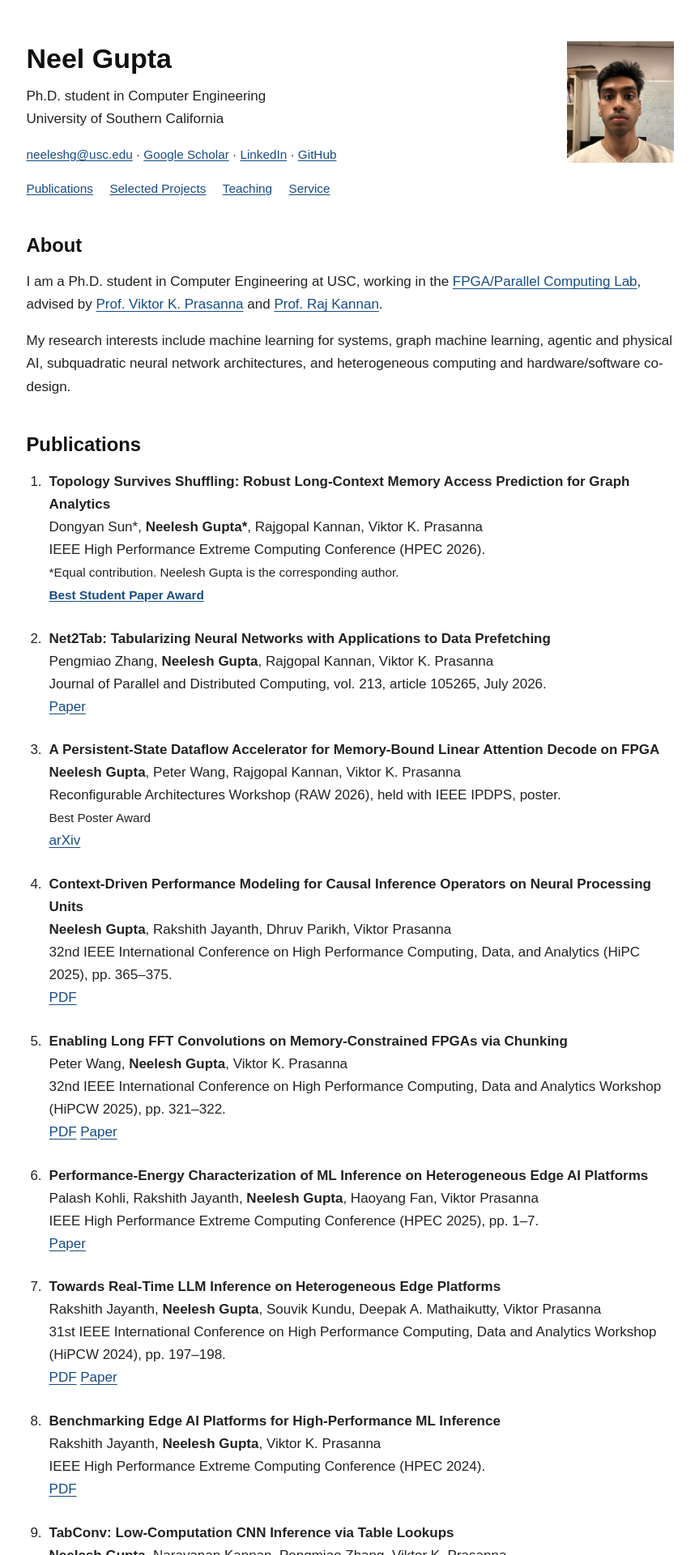
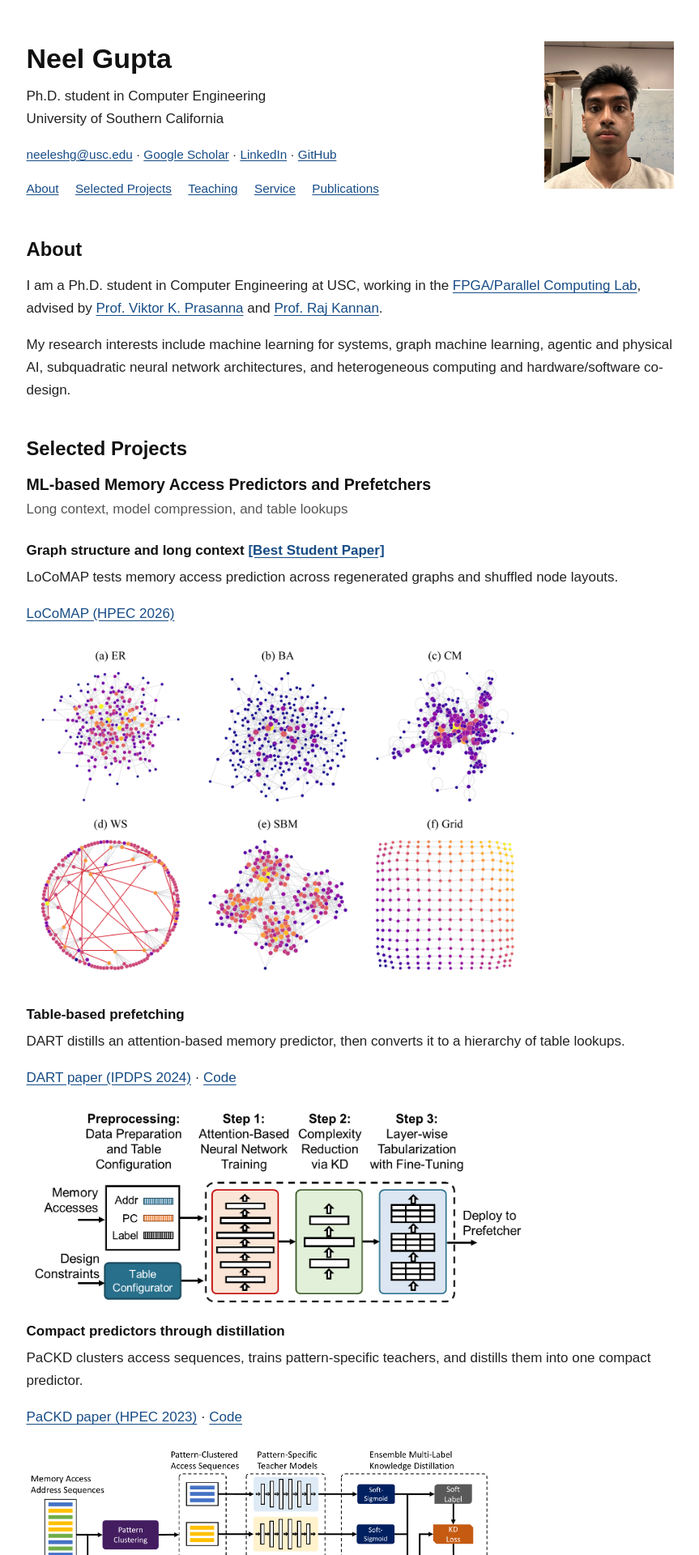
Before and after one commit to neeleshg23/neeleshg23.github.io, a Jekyll site: the page index.html, which Jekyll copies as it is, in a window 1280 px wide. Shown: the top 1920 px of the page at 81% size, without its empty margins (208-1071 px from the left). Built offline with Jekyll 4.4.1, drawn with Linux system fonts in a browser that asks for light colours; some of the changed text lies outside the part shown.

Commit message:
Organize research topics and simplify homepage content

```diff
--- a/assets/css/style.css
+++ b/assets/css/style.css
@@ -9,33 +9,34 @@ body { max-width: 850px; margin: 3rem auto; padding: 0 1.5rem; }
 a { color: #174c86; text-underline-offset: .15em; }
 a:hover { color: #102f52; }
 a:focus-visible { outline: 2px solid #174c86; outline-offset: 4px; }
-h1, h2, h3 { line-height: 1.25; color: #111; }
+h1, h2, h3, h4 { line-height: 1.25; color: #111; }
 h1 { margin: 0 0 .65rem; font-size: 2rem; }
 h2 { margin: 2.5rem 0 1rem; font-size: 1.4rem; }
 h3 { margin: 0 0 .3rem; font-size: 1.15rem; }
 p { margin: 0 0 1rem; }
 header { display: flow-root; }
-.portrait { float: right; width: 132px; height: 150px; object-fit: cover; margin: 0 0 1rem 2rem; }
+.portrait { float: right; width: 160px; height: 182px; object-fit: cover; margin: 0 0 1rem 2rem; }
 .profile-links { font-size: .9rem; }
 nav { display: flex; flex-wrap: wrap; gap: .4rem 1.2rem; font-size: .9rem; }
 .skip-link { position: absolute; left: 1rem; top: -5rem; background: #fff; padding: .5rem; }
 .skip-link:focus { top: 1rem; }
-section { scroll-margin-top: 1.5rem; }
+[id] { scroll-margin-top: 1.5rem; }
 .publications { padding-left: 1.4rem; }
 .publications li { padding-left: .25rem; margin: 0 0 1.5rem; }
 .publications p { margin: 0; }
 .paper-title { font-size: 1rem; }
-.contribution, .award { font-size: .9rem; }
+.award { font-weight: 700; white-space: nowrap; }
 .project { margin: 0 0 2.5rem; }
+.work { margin-top: 1.5rem; }
+h4 { margin: 0 0 .5rem; font-size: 1rem; }
 .subtitle { color: #555; margin-bottom: .8rem; }
 figure { margin: 1.25rem 0 0; max-width: 620px; }
 figure img { display: block; width: 100%; height: auto; }
-figcaption { color: #555; font-size: .85rem; margin-top: .6rem; }
 footer { margin-top: 2.5rem; padding-top: 1rem; border-top: 1px solid #ddd; color: #555; font-size: .8rem; }
 @media (max-width: 560px) {
   :root { font-size: 16px; }
   body { margin: 1.5rem auto; padding: 0 1.1rem; }
-  .portrait { width: 90px; height: 102px; margin-left: 1rem; }
+  .portrait { width: 110px; height: 125px; margin-left: 1rem; }
   h1 { font-size: 1.7rem; }
   .profile-links, nav { clear: both; }
   .publications { padding-left: 1.15rem; }
--- a/index.html
+++ b/index.html
@@ -7,12 +7,12 @@
   <meta name="description" content="Neel Gupta is a Ph.D. student in Computer Engineering at USC. Research, publications, and selected projects in machine learning for systems and heterogeneous computing.">
   <link rel="canonical" href="https://neeleshg23.github.io/">
   <link rel="icon" href="favicon.ico">
-  <link rel="stylesheet" href="assets/css/style.css?v=20261027">
+  <link rel="stylesheet" href="assets/css/style.css?v=20261027-2">
 </head>
 <body>
   <a class="skip-link" href="#main">Skip to content</a>
   <header>
-    <img class="portrait" src="assets/images/profile.jpg" alt="Portrait of Neel Gupta" width="132" height="150">
+    <img class="portrait" src="assets/images/profile.jpg" alt="Portrait of Neel Gupta" width="160" height="182">
     <h1>Neel Gupta</h1>
     <p>Ph.D. student in Computer Engineering<br>University of Southern California</p>
     <p class="profile-links">
@@ -22,10 +22,11 @@
       <a href="https://github.com/neeleshg23">GitHub</a>
     </p>
     <nav aria-label="Page sections">
-      <a href="#publications">Publications</a>
+      <a href="#about">About</a>
       <a href="#selected-projects">Selected Projects</a>
       <a href="#teaching">Teaching</a>
       <a href="#service">Service</a>
+      <a href="#publications">Publications</a>
     </nav>
   </header>
   <main id="main" tabindex="-1">
@@ -40,15 +41,83 @@
         heterogeneous computing and hardware/software co-design.</p>
     </section>
 
+    <section aria-labelledby="selected-projects">
+      <h2 id="selected-projects">Selected Projects</h2>
+      <article class="project" aria-labelledby="memory-predictors">
+        <h3 id="memory-predictors">ML-based Memory Access Predictors and Prefetchers</h3>
+        <p class="subtitle">Long context, model compression, and table lookups</p>
+
+        <div class="work">
+          <h4 id="locomap">Graph structure and long context <a class="award" href="https://ieee-hpec.org/ieee-hpec-2026-agenda/">[Best Student Paper]</a></h4>
+          <p>LoCoMAP tests memory access prediction across regenerated graphs and shuffled node layouts.</p>
+          <p><a href="#publication-1">LoCoMAP (HPEC 2026)</a></p>
+          <figure>
+            <a href="assets/images/hpec26-figure-1.png">
+              <img src="assets/images/hpec26-figure-1.png" width="1440" height="984" loading="lazy" decoding="async"
+                alt="LoCoMAP graph study: Erdős–Rényi random connectivity, Barabási–Albert hubs, Copying Model clusters, Watts–Strogatz small-world ring, stochastic block communities, and a regular grid.">
+            </a>
+          </figure>
+        </div>
+
+        <div class="work">
+          <h4 id="dart">Table-based prefetching</h4>
+          <p>DART distills an attention-based memory predictor, then converts it to a hierarchy of table lookups.</p>
+          <p><a href="https://arxiv.org/pdf/2401.06362.pdf">DART paper (IPDPS 2024)</a> ·
+            <a href="https://github.com/neeleshg23/DART" aria-label="DART code">Code</a></p>
+          <figure>
+            <a href="assets/images/dart-overview.png">
+              <img src="assets/images/dart-overview.png" width="1490" height="581" loading="lazy" decoding="async"
+                alt="DART workflow: prepare memory access data and configure tables, train an attention model, reduce it through knowledge distillation, and tabularize its layers before deployment as a prefetcher.">
+            </a>
+          </figure>
+        </div>
+
+        <div class="work">
+          <h4 id="packd">Compact predictors through distillation</h4>
+          <p>PaCKD clusters access sequences, trains pattern-specific teachers, and distills them into one compact predictor.</p>
+          <p><a href="https://arxiv.org/pdf/2402.13441.pdf">PaCKD paper (HPEC 2023)</a> ·
+            <a href="https://github.com/neeleshg23/PaCKD" aria-label="PaCKD code">Code</a></p>
+          <figure>
+            <a href="assets/images/packd-framework.png">
+              <img src="assets/images/packd-framework.png" width="1999" height="802" loading="lazy" decoding="async"
+                alt="PaCKD training framework: cluster memory access sequences, train pattern-specific teacher models, and use ensemble multi-label knowledge distillation to train one compact student predictor.">
+            </a>
+          </figure>
+        </div>
+      </article>
+
+      <article class="project" aria-labelledby="tabconv">
+        <h3 id="tabconv">Efficient CNN Inference</h3>
+        <p class="subtitle">Table lookups for convolutional neural networks</p>
+        <p>TabConv maps CNN operations to table lookups and keeps selected layers as exact computations.</p>
+        <p><a href="TabConv_Camera_Ready.pdf">TabConv paper (CF 2024)</a> ·
+          <a href="https://github.com/neeleshg23/TabConv" aria-label="TabConv code">Code</a></p>
+        <figure>
+          <a href="assets/images/tabconv-workflow.png">
+            <img src="assets/images/tabconv-workflow.png" width="1225" height="710" loading="lazy" decoding="async"
+              alt="TabConv workflow: convert a trained CNN to matrix multiplications, map them to table lookups, and apply priority masking to retain selected exact layers.">
+          </a>
+        </figure>
+      </article>
+    </section>
+
+    <section aria-labelledby="teaching">
+      <h2 id="teaching">Teaching</h2>
+      <p><strong>Fall 2026:</strong> Lab Teaching Assistant, EE 354L: Introduction to Digital Circuits, USC.</p>
+    </section>
+
+    <section aria-labelledby="service">
+      <h2 id="service">Service</h2>
+      <p><strong>HiPC 2025:</strong> Publicity Chair, IEEE International Conference on High Performance Computing, Data, and Analytics.</p>
+    </section>
+
     <section aria-labelledby="publications">
       <h2 id="publications">Publications</h2>
       <ol class="publications">
         <li id="publication-1">
-          <p><strong class="paper-title">Topology Survives Shuffling: Robust Long-Context Memory Access Prediction for Graph Analytics</strong><br>
-          Dongyan Sun*, <strong>Neelesh Gupta*</strong>, Rajgopal Kannan, Viktor K. Prasanna<br>
-IEEE High Performance Extreme Computing Conference (HPEC 2026).<br>
-<span class="contribution">*Equal contribution. Neelesh Gupta is the corresponding author.</span><br>
-<strong class="award"><a href="https://ieee-hpec.org/ieee-hpec-2026-agenda/">Best Student Paper Award</a></strong></p>
+          <p><strong class="paper-title">Topology Survives Shuffling: Robust Long-Context Memory Access Prediction for Graph Analytics</strong> <a class="award" href="https://ieee-hpec.org/ieee-hpec-2026-agenda/">[Best Student Paper]</a><br>
+          Dongyan Sun, <strong>Neelesh Gupta</strong>, Rajgopal Kannan, Viktor K. Prasanna<br>
+          IEEE High Performance Extreme Computing Conference (HPEC 2026).</p>
         </li>
         <li id="publication-2">
           <p><strong class="paper-title">Net2Tab: Tabularizing Neural Networks with Applications to Data Prefetching</strong><br>
@@ -57,10 +126,9 @@ Journal of Parallel and Distributed Computing, vol. 213, article 105265, July 20
 <a href="https://doi.org/10.1016/j.jpdc.2026.105265" aria-label="Paper: Net2Tab: Tabularizing Neural Networks with Applications to Data Prefetching">Paper</a></p>
         </li>
         <li id="publication-3">
-          <p><strong class="paper-title">A Persistent-State Dataflow Accelerator for Memory-Bound Linear Attention Decode on FPGA</strong><br>
+          <p><strong class="paper-title">A Persistent-State Dataflow Accelerator for Memory-Bound Linear Attention Decode on FPGA</strong> <strong class="award">[Best Poster]</strong><br>
           <strong>Neelesh Gupta</strong>, Peter Wang, Rajgopal Kannan, Viktor K. Prasanna<br>
 Reconfigurable Architectures Workshop (RAW 2026), held with IEEE IPDPS, poster.<br>
-<span class="award">Best Poster Award</span><br>
 <a href="https://arxiv.org/abs/2603.05931" aria-label="arXiv: A Persistent-State Dataflow Accelerator for Memory-Bound Linear Attention Decode on FPGA">arXiv</a></p>
         </li>
         <li id="publication-4">
@@ -124,50 +192,6 @@ Proceedings of the KDD Undergraduate Consortium (KDD-UC 2022).<br>
         </li>
       </ol>
     </section>
-
-    <section aria-labelledby="selected-projects">
-      <h2 id="selected-projects">Selected Projects</h2>
-      <article class="project" aria-labelledby="locomap">
-        <h3 id="locomap">LoCoMAP</h3>
-        <p class="subtitle">Long-context memory access prediction for graph analytics</p>
-        <p>LoCoMAP separates observation history from prediction horizon to study how graph
-          topology shapes memory access prediction. The evaluation tests predictor reuse
-          across regenerated graphs and shuffled node layouts.</p>
-        <p><a href="#publication-1">HPEC 2026 publication</a></p>
-        <figure>
-          <a href="assets/images/hpec26-figure-1.png">
-            <img src="assets/images/hpec26-figure-1.png" width="1440" height="984" loading="lazy" decoding="async"
-              alt="Six synthetic graph topologies: Erdős–Rényi random connectivity, Barabási–Albert hubs, Copying Model clusters, Watts–Strogatz small-world ring, stochastic block communities, and a regular grid.">
-          </a>
-          <figcaption>Figure 1 from our HPEC 2026 paper: graph topologies of the six synthetic network models.</figcaption>
-        </figure>
-      </article>
-      <article class="project" aria-labelledby="tabconv">
-        <h3 id="tabconv">TabConv</h3>
-        <p class="subtitle">Low-computation CNN inference through table lookups</p>
-        <p>TabConv approximates CNN operations with precomputed table lookups. Priority
-          masking selects layers to keep as exact computations, balancing arithmetic
-          cost and model accuracy.</p>
-        <p><a href="TabConv_Camera_Ready.pdf">Paper (PDF)</a> ·
-          <a href="https://github.com/neeleshg23/TabConv">Code</a></p>
-        <figure>
-          <a href="assets/images/tabconv-workflow.png">
-            <img src="assets/images/tabconv-workflow.png" width="1225" height="710" loading="lazy" decoding="async"
-              alt="TabConv workflow: convert a trained CNN to matrix multiplications, map them to table lookups, and apply priority masking to retain selected exact layers.">
-          </a>
-          <figcaption>Figure 3 from our CF 2024 paper: converting a CNN into a TabConv model.</figcaption>
-        </figure>
-      </article>
-    </section>
-
-    <section aria-labelledby="teaching">
-      <h2 id="teaching">Teaching</h2>
-      <p><strong>Fall 2026:</strong> Lab Teaching Assistant, EE 354L: Introduction to Digital Circuits, USC.</p>
-    </section>
-    <section aria-labelledby="service">
-      <h2 id="service">Service</h2>
-      <p><strong>HiPC 2025:</strong> Publicity Chair, IEEE International Conference on High Performance Computing, Data, and Analytics.</p>
-    </section>
   </main>
   <footer><p>Last updated <time datetime="2026-10-27">October 27, 2026</time></p></footer>
 </body>
```
Also changed, not shown: assets/images/dart-overview.png (added), assets/images/packd-framework.png (added).
